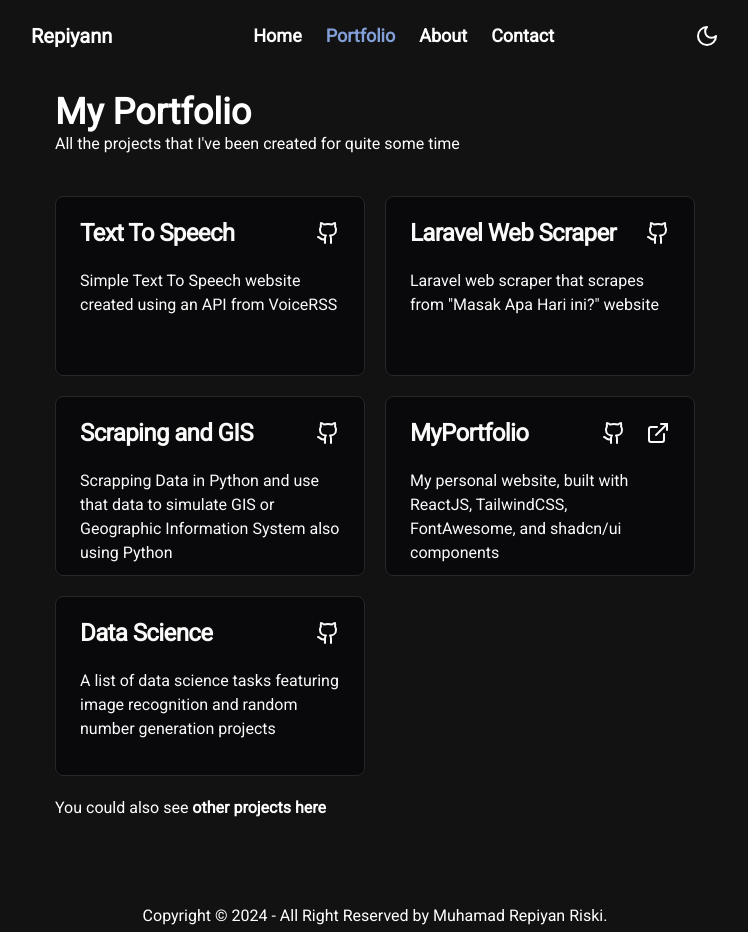
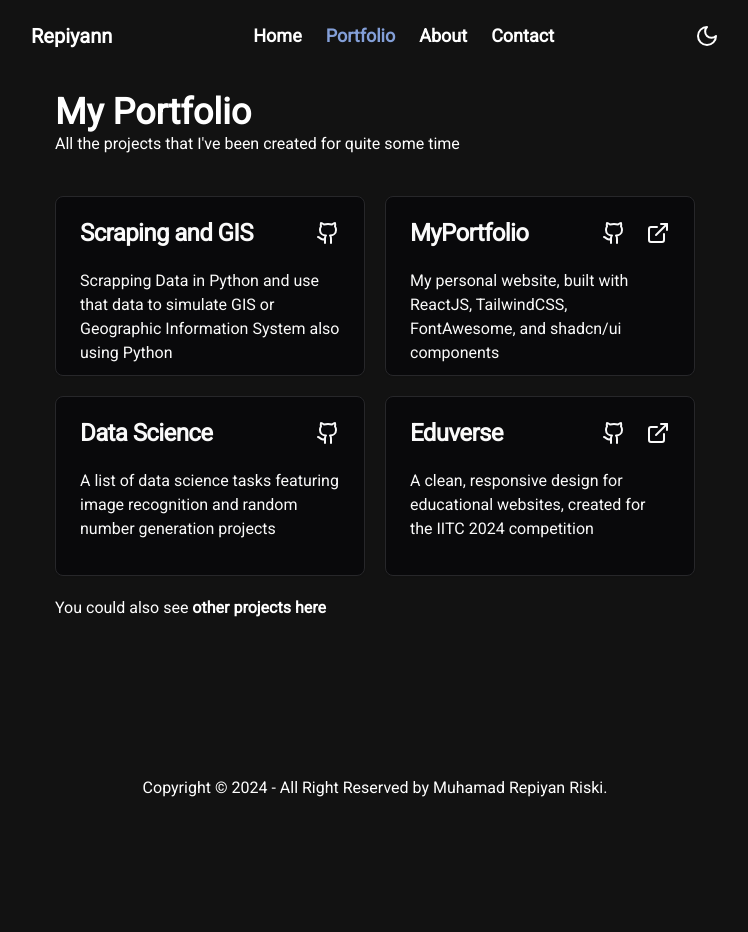
Before and after one commit to repiyann/MyPortfolio, a Next.js app: page /portfolio in a window 1280 px wide. Shown: the whole page, without its empty margins (265-1013 px from the left). After the commit the page ends 800 px from the top, so only its background shows below. Built offline with nearby package versions, Linux system fonts and the light colour scheme.

Commit message:
feat(portfolio): add new portfolio and fix some styling

```diff
--- a/package.json
+++ b/package.json
@@ -21,7 +21,8 @@
     "react": "^18",
     "react-dom": "^18",
     "tailwind-merge": "^2.3.0",
-    "tailwindcss-animate": "^1.0.7"
+    "tailwindcss-animate": "^1.0.7",
+    "zustand": "5.0.0-rc.2"
   },
   "devDependencies": {
     "@types/node": "^20",
--- a/src/app/about/page.tsx
+++ b/src/app/about/page.tsx
@@ -13,15 +13,14 @@ export const metadata: Metadata = {
 	description: "Muhamad Repiyan's personal info"
 }
 
-export default function page() {
+export default function Page() {
 	return (
-		<div className="px-5 pt-2 pb-20 md:px-20 lg:px-80 lg:pt-5 flex flex-col dark:bg-[#121212] bg-white">
+		<div className="px-5 py-2 md:px-20 lg:px-80 lg:pt-5 flex flex-col dark:bg-[#121212] bg-white">
 			<div className="mt-5 flex flex-col-reverse items-center justify-between md:flex-row">
 				<div>
 					<h1 className="text-4xl font-bold dark:text-white"> About Me </h1>
 					<h2 className="text-2xl font-semibold text-[#264480] dark:text-[#839FD8] mt-2">
-						{" "}
-						Muhamad Repiyan Riski{" "}
+						Muhamad Repiyan Riski
 					</h2>
 					<br />
 					<p className="dark:text-white text-justify md:pr-10">
@@ -57,7 +56,7 @@ export default function page() {
 				education and more.
 			</p>
 			<div className="mt-4">
-				<Accordion type="multiple">
+				<Accordion>
 					<AccordionItem value="item-1">
 						<AccordionTrigger className="dark:text-white pl-7 font-semibold">
 							Sagara Mobile
--- a/src/app/contact/page.tsx
+++ b/src/app/contact/page.tsx
@@ -1,6 +1,6 @@
 import React from "react"
 import type { Metadata } from "next"
-import { Facebook, Github, Linkedin, Mail, Instagram } from "lucide-react"
+import { Github, Linkedin, Mail, Instagram } from "lucide-react"
 
 export const metadata: Metadata = {
 	title: "Repiyann's Contact",
--- a/src/app/layout.tsx
+++ b/src/app/layout.tsx
@@ -1,4 +1,3 @@
-import type { Metadata } from "next"
 import { Roboto } from "next/font/google"
 import "./globals.css"
 import { ThemeProvider } from "@/components/mollecules/ThemeProvider"
@@ -9,11 +8,6 @@ import Loading from "@/components/mollecules/Loading"
 
 const roboto = Roboto({ weight: "400", subsets: ["latin"] })
 
-export const metadata: Metadata = {
-	title: "Repiyann's Portfolio",
-	description: "Muhamad Repiyan's personal portfolio"
-}
-
 export default function RootLayout({
 	children
 }: Readonly<{
@@ -21,7 +15,7 @@ export default function RootLayout({
 }>) {
 	return (
 		<html lang="en" suppressHydrationWarning>
-			<body className={`${roboto.className} dark:bg-[#121212] bg-white`}>
+			<body className={`${roboto.className} dark:bg-[#121212] min-h-screen bg-white`}>
 				<ThemeProvider
 					attribute="class"
 					defaultTheme="dark"
--- a/src/app/page.tsx
+++ b/src/app/page.tsx
@@ -1,6 +1,10 @@
-'use client'
+import type { Metadata } from "next"
+import Image from 'next/image'
 
-import Image from 'next/image'
+export const metadata: Metadata = {
+	title: "Repiyann's Portfolio",
+	description: "Muhamad Repiyan's personal portfolio"
+}
 
 export default function Home() {
 	return (
--- a/src/app/portfolio/page.tsx
+++ b/src/app/portfolio/page.tsx
@@ -1,8 +1,8 @@
-import React from 'react'
-import type { Metadata } from 'next'
-import Link from 'next/link'
-import { Github, ExternalLink } from 'lucide-react'
-import { Card, CardContent, CardFooter, CardHeader, CardTitle } from '@/components/ui/card'
+import React from "react"
+import type { Metadata } from "next"
+import Link from "next/link"
+import { Github, ExternalLink } from "lucide-react"
+import { Card, CardContent, CardHeader, CardTitle } from "@/components/ui/card"
 
 export const metadata: Metadata = {
 	title: "Repiyann's Portfolio",
@@ -13,44 +13,10 @@ export default function Portfolio() {
 	return (
 		<div className="px-5 pt-5 pb-20 md:px-20 lg:px-80 flex flex-col dark:bg-[#121212] bg-white">
 			<h1 className="text-4xl font-bold dark:text-white"> My Portfolio </h1>
-			<p className="dark:text-white"> All the projects that I&apos;ve been created for quite some time</p>
+			<p className="dark:text-white">
+				All the projects that I&apos;ve been created for quite some time
+			</p>
 			<div className="mt-10 md:grid md:grid-cols-2 md:gap-5">
-				<div className="col-start-1 col-end-1">
-					<Card className="h-[180px] mb-3 md:mb-0">
-						<CardHeader>
-							<CardTitle className="flex justify-between relative">
-								Text To Speech
-								<Link
-									href="https://github.com/repiyann/Text-To-Speech"
-									target="_blank"
-								>
-									<Github className="hover:text-[#264480]" />
-								</Link>
-							</CardTitle>
-						</CardHeader>
-						<CardContent>
-							<p>Simple Text To Speech website created using an API from VoiceRSS</p>
-						</CardContent>
-					</Card>
-				</div>
-				<div className="col-start-2 col-end-2">
-					<Card className="h-[180px] mb-3 md:mb-0">
-						<CardHeader>
-							<CardTitle className="flex justify-between relative">
-								Laravel Web Scraper
-								<Link
-									href="https://github.com/repiyann/Laravel-Web-Scraper"
-									target="_blank"
-								>
-									<Github className="hover:text-[#264480]" />
-								</Link>
-							</CardTitle>
-						</CardHeader>
-						<CardContent>
-							<p>Laravel web scraper that scrapes from &quot;Masak Apa Hari ini?&quot; website</p>
-						</CardContent>
-					</Card>
-				</div>
 				<div className="col-start-1 col-end-1">
 					<Card className="h-[180px] mb-3 md:mb-0">
 						<CardHeader>
@@ -66,8 +32,8 @@ export default function Portfolio() {
 						</CardHeader>
 						<CardContent>
 							<p>
-								Scrapping Data in Python and use that data to simulate GIS or Geographic Information System also using
-								Python
+								Scrapping Data in Python and use that data to simulate GIS or
+								Geographic Information System also using Python
 							</p>
 						</CardContent>
 					</Card>
@@ -84,17 +50,17 @@ export default function Portfolio() {
 									>
 										<Github className="hover:text-[#264480]" />
 									</Link>
-									<Link
-										href="https://repiyann.vercel.app/"
-										target="_blank"
-									>
+									<Link href="https://repiyann.vercel.app/" target="_blank">
 										<ExternalLink className="hover:text-[#264480]" />
 									</Link>
 								</div>
 							</CardTitle>
 						</CardHeader>
 						<CardContent>
-							<p>My personal website, built with ReactJS, TailwindCSS, FontAwesome, and shadcn/ui components</p>
+							<p>
+								My personal website, built with ReactJS, TailwindCSS,
+								FontAwesome, and shadcn/ui components
+							</p>
 						</CardContent>
 					</Card>
 				</div>
@@ -114,13 +80,42 @@ export default function Portfolio() {
 							</CardTitle>
 						</CardHeader>
 						<CardContent>
-							<p>A list of data science tasks featuring image recognition and random number generation projects</p>
+							<p>
+								A list of data science tasks featuring image recognition and
+								random number generation projects
+							</p>
+						</CardContent>
+					</Card>
+				</div>
+				<div className="col-start-2 col-end-2">
+					<Card className="h-[180px] mb-3 md:mb-0">
+						<CardHeader>
+							<CardTitle className="flex justify-between relative">
+								Eduverse
+								<div className="flex flex-row gap-5">
+									<Link
+										href="https://github.com/repiyann/iitc-2024-web-design"
+										target="_blank"
+									>
+										<Github className="hover:text-[#264480]" />
+									</Link>
+									<Link href="https://eduverse.ekel.dev/" target="_blank">
+										<ExternalLink className="hover:text-[#264480]" />
+									</Link>
+								</div>
+							</CardTitle>
+						</CardHeader>
+						<CardContent>
+							<p>
+								A clean, responsive design for educational websites, created for
+								the IITC 2024 competition
+							</p>
 						</CardContent>
 					</Card>
 				</div>
 			</div>
 			<p className="mt-5 dark:text-white">
-				You could also see{' '}
+				You could also see{" "}
 				<a
 					className="font-bold"
 					href="https://github.com/repiyann"
--- a/src/components/mollecules/Footer.tsx
+++ b/src/components/mollecules/Footer.tsx
@@ -1,16 +1,27 @@
-'use client'
+"use client"
 
-import { usePathname } from 'next/navigation'
-import React from 'react'
+import { useAccordionStore } from "@/hooks/accordionState"
+import { usePathname } from "next/navigation"
+import React from "react"
 
 export default function Footer() {
 	const pathname = usePathname()
-	const isHomeOrContact = pathname === '/' || pathname === '/contact'
-	const isPortfolioOrAbout = pathname === '/portfolio' || pathname === '/about'
+	const { openAccordion } = useAccordionStore()
 
+	const isAbout = pathname === "/about"
+	const isAccordionEmpty = !openAccordion || openAccordion.length === 0
+	const isAccordionFirst = openAccordion && openAccordion.length === 1
+
+	console.log("Currently open accordion:", openAccordion)
 	return (
-		<footer className={`dark:bg-[#121212] bg-white py-1 bottom-0 w-full ${isPortfolioOrAbout && 'md:fixed lg:static'} ${isHomeOrContact && 'fixed'}`}>
-			<p className="text-center dark:text-white">Copyright © 2024 - All Right Reserved by Muhamad Repiyan Riski.</p>
+		<footer
+			className={`dark:bg-[#121212] bg-white bottom-0 w-full ${
+				isAbout && isAccordionEmpty ? "md:fixed lg:mt-10 lg:fixed" : isAbout && isAccordionFirst ? "lg:fixed" : !isAbout && "lg:fixed"
+			}`}
+		>
+			<p className="text-center dark:text-white">
+				Copyright © 2024 - All Right Reserved by Muhamad Repiyan Riski.
+			</p>
 		</footer>
 	)
 }
--- a/src/components/organism/Navbar.tsx
+++ b/src/components/organism/Navbar.tsx
@@ -11,6 +11,7 @@ import { Sheet, SheetContent, SheetDescription, SheetHeader, SheetTitle, SheetTr
 export default function Navbar() {
 	const { setTheme } = useTheme()
 	const pathname = usePathname()
+
 	const [float, setFloat] = useState<boolean>(false)
 	const [activePage, setActivePage] = useState<string>('')
 	const [isSheetOpen, setIsSheetOpen] = useState<boolean>(false)
--- a/src/components/ui/accordion.tsx
+++ b/src/components/ui/accordion.tsx
@@ -3,15 +3,28 @@
 import * as React from "react"
 import * as AccordionPrimitive from "@radix-ui/react-accordion"
 import { ChevronDown } from "lucide-react"
-
+import { useAccordionStore } from "@/hooks/accordionState"
 import { cn } from "@/lib/utils"
 
-const Accordion = AccordionPrimitive.Root
+const Accordion = ({ children }: { children: React.ReactNode }) => {
+	const { openAccordion, setOpenAccordion } = useAccordionStore() // Zustand store access
+
+	return (
+		<AccordionPrimitive.Root
+			type="multiple"
+			value={openAccordion}
+			onValueChange={(value) => setOpenAccordion(value === openAccordion ? undefined : value)} // Zustand setter
+		>
+			{children}
+		</AccordionPrimitive.Root>
+	)
+}
 
 const AccordionItem = React.forwardRef<
 	React.ElementRef<typeof AccordionPrimitive.Item>,
 	React.ComponentPropsWithoutRef<typeof AccordionPrimitive.Item>
->(({ className, ...props }, ref) => (
+>(({ className, value, ...props }, ref) => {
+	return (
 		<div>
 			<div className="px-[0.7rem]">
 				<div className="w-1 h-14 dark:bg-white bg-black absolute">
@@ -20,11 +33,18 @@ const AccordionItem = React.forwardRef<
 			</div>
 			<AccordionPrimitive.Item
 				ref={ref}
-			className={cn("border-b", "dark:border-white", "border-black", className)}
+				className={cn(
+					"border-b",
+					"dark:border-white",
+					"border-black",
+					className
+				)}
+				value={value}
 				{...props}
 			/>
 		</div>
-))
+	)
+})
 AccordionItem.displayName = "AccordionItem"
 
 const AccordionTrigger = React.forwardRef<
--- /dev/null
+++ b/src/hooks/accordionState.ts
@@ -0,0 +1,11 @@
+import { create } from "zustand";
+
+interface AccordionState {
+  openAccordion: string[] | undefined;
+  setOpenAccordion: (value: string[] | undefined) => void;
+}
+
+export const useAccordionStore = create<AccordionState>((set) => ({
+  openAccordion: undefined,
+  setOpenAccordion: (value) => set({ openAccordion: value }),
+}));
```
Also changed, not shown: 1 other file (tests, documents, lock files or other folders). Lines whose indentation alone changed are shown as unchanged.
